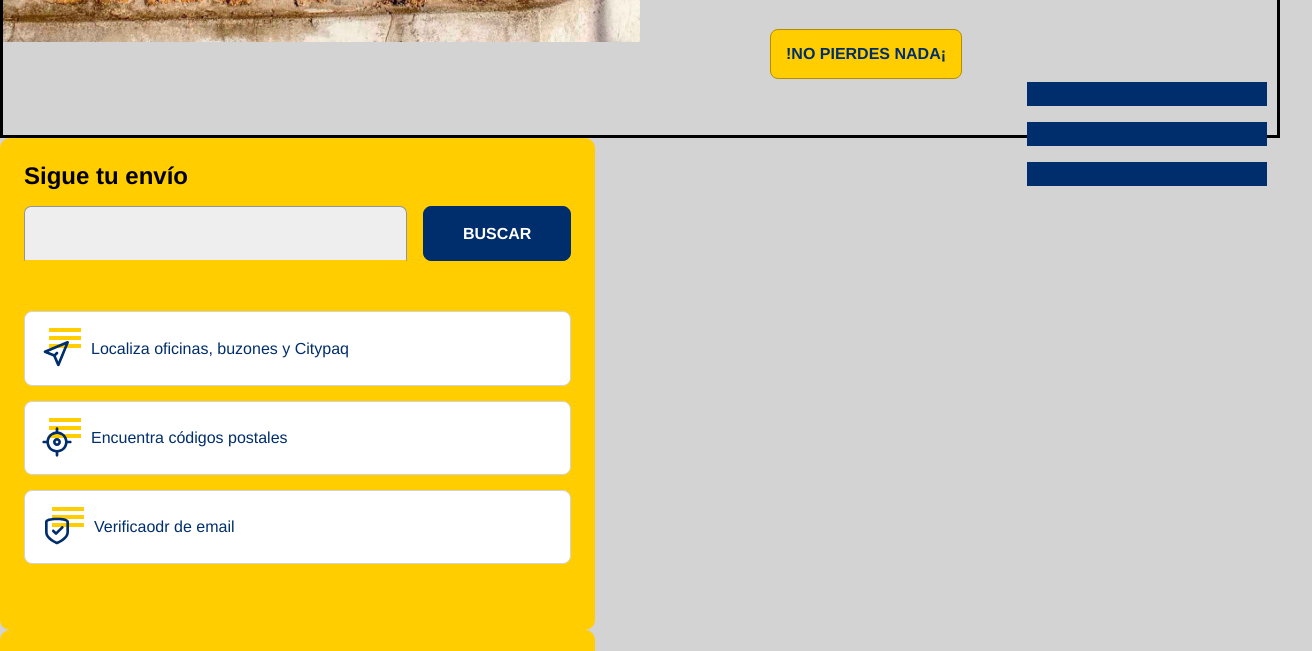
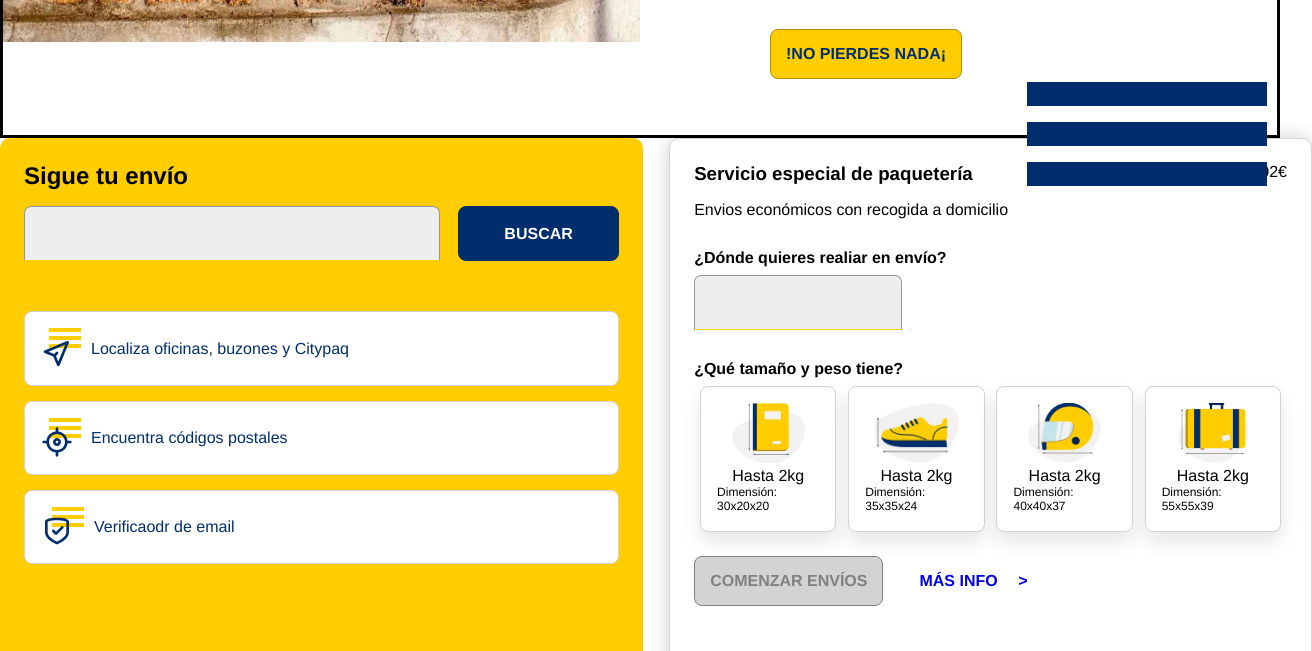
Before and after one commit to YeisonCordoba07/DesarrolloWebEjercicio7, a plain HTML site: page index.html in a window 1280 px wide. Shown: the part 376-1027 px from the top of the page, 1312 px wide, since content can reach past the window. Drawn offline with Linux system fonts and the light colour scheme.

Commit message:
Agrega el nuevo cajond e envio. Falta hacer hover al boton azul, arreglar la altura de los dos cajones, poner los textos de los cuadros de bsuqueda, completar el boton gris y haceerlo interactuar con su respectivo cuadro de busqueda y agregar la flecha del boton mas info. En el banner de presentacion  hacer que las imagenes decorativas se queden en su posición aunque la pagina cambie de tamaño

```diff
--- a/css/style.css
+++ b/css/style.css
@@ -14,7 +14,7 @@
     padding: 0;
     margin: 0;
     font-family: Cartero, 'Helvetiva Neue', Helvetica, Arial, 'Sans Serif';
-    background-color: lightgray;
+    background-color: white;
 
 }
 
@@ -224,27 +224,43 @@
 /* ---------------- |ENVIOS| ---------------- */
 .contenedor-envios{
     display: flex;
-    flex-direction:column;
+    flex-direction:row;
     justify-content: space-between;
+    width: var(--max-width);
+    margin: auto;
 }
-.cajon-envios{
+.cajon-envio{
     display: flex;
     flex-direction:column;
-    width: 595px;
-    height: 492px;
-
-    background-color: #ffcd00;
-
+    width: 49%;
+    height: 540px;
     /*border-style: solid;*/
     border-radius: 10px;
     padding: 24px;
+
 }
-.cajon-envios > h1{
+.cajon-envio > h1{
     font-size: 24px;
     background-color: inherit;
     width: 100%;
     margin-bottom: 16px;
 }
+
+
+
+
+.cajon-envio-amarillo{
+    background-color: var(--color-amarillo);
+}
+.cajon-envio-blanco{
+    background-color: white;
+    border: 1px solid lightgray;
+    box-shadow: 0px 0px 20px rgba(0, 0, 0, 0.194);
+}
+
+
+
+
 
 
 .hacer-seguimiento{
@@ -295,3 +311,101 @@
     color: var(--color-azul);
     background-color: inherit;
 }
+
+
+
+/* cajon envios 2 */
+.titulo-cajon-envio{
+    display: flex;
+    flex-direction: row;
+    justify-content: space-between;
+    margin-bottom: 16px;
+    background-color: inherit;
+}
+
+.ubicacion-envios{
+    display: flex;
+    flex-direction: column;
+    margin: 30px 0px;
+}
+.ubicacion-envios > span{
+    font-weight: bold;
+    margin-bottom: 8px;
+}
+
+.contenedor-buscador-pequeño{
+    width: 35%;
+}
+
+/* contenedor detalles */
+.contenedor-detalles{
+    display: flex;
+    flex-direction: column;
+}
+.contenedor-detalles > span{
+    margin-bottom: 8px;
+    font-weight:bold;
+}
+
+.contenedor-detalles-especificos{
+    display: flex;
+    flex-direction: row;
+}
+
+.detalles-especificos{
+    border: 1px solid lightgray;
+
+    width: 23%;
+    height: 146px;
+    padding: 16px;
+    display: flex;
+    flex-direction: column;
+    align-items: center;
+    border-radius: 8px;
+    background-color: white;
+    margin: auto;
+    box-shadow: 0px 10px 20px rgba(0, 0, 0, 0.103);
+}
+.detalles-especificos > figure{
+
+
+}
+.detalles-especificos img{
+    background-size: cover;
+
+    background-repeat: no-repeat;
+    width: 60px;
+    height: 60px;
+    width: 100%;
+}
+.detalles-especificos > h3{
+    font-size: 16px;
+    font-weight: normal;
+}
+.detalles-especificos > span{
+    font-size: 12px;
+}
+
+
+/* boton envios */
+.comenzar-envio{
+    display: flex;
+    flex-direction: row;
+    align-items: center;
+    margin-top: 24px;
+}
+.comenzar-envio .a-boton{
+    background-color: lightgray;
+    color: gray;
+    border-color: gray;
+    margin-right: 20px;
+}
+
+/* enlace mas informacion */
+.a-enlace{
+    font-weight: bold;
+    text-decoration: none;
+}
+.a-enlace > span{
+    margin-left: 16px;
+}
--- a/index.html
+++ b/index.html
@@ -114,7 +114,7 @@
 
             <div class="contenedor-envios">
 
-                <div class="cajon-envios">
+                <div class="cajon-envio cajon-envio-amarillo">
 
                     <h1>Sigue tu envío</h1>
                     <!-- --------------------------------------------- -->
@@ -160,19 +160,25 @@
                 <!-- --------------------------------------------- -->
 
 
-                <div class="cajon-envios">
-                    <div>
+                <div class="cajon-envio cajon-envio-blanco">
+                    <div class="titulo-cajon-envio">
                         <h3>Servicio especial de paquetería</h3>
                         <span>desde 4,02€</span>
                     </div>
 
                     <p>Envios económicos con recogida a domicilio</p>
+
+                    <div class="ubicacion-envios">
+
                         <span>¿Dónde quieres realiar en envío?</span>
-                    <div class="contenedor-buscador">
+                        <div class="contenedor-buscador contenedor-buscador-pequeño">
 
                             <input class="buscador" type="text" name="" id="">
 
                         </div>
+
+                    </div>
+
 
                     <!-- ------------------------- -->
 
@@ -181,26 +187,43 @@
                         <span>¿Qué tamaño y peso tiene?</span>
                         <div class="contenedor-detalles-especificos">
                             <div class="detalles-especificos">
+                                <figure>
                                     <img src="img/libro.jpg" alt="">
-                                <h3>Hasta 2kg</h3><span>Dimensión: 30x20x20</span>
+                                </figure>
+
+
+                                <h3>Hasta 2kg</h3>
+                                <span>Dimensión: 30x20x20</span>
                             </div>
                             <div class="detalles-especificos">
+                                <figure>
                                     <img src="img/Zapato.jpg" alt="">
-                                <h3>Hasta 2kg</h3><span>Dimensión: 30x20x20</span>
+                                </figure>
+
+                                <h3>Hasta 2kg</h3>
+                                <span>Dimensión: 35x35x24</span>
                             </div>
                             <div class="detalles-especificos">
+                                <figure>
                                     <img src="img/Casco.jpg" alt="">
-                                <h3>Hasta 2kg</h3><span>Dimensión: 30x20x20</span>
+                                </figure>
+
+                                <h3>Hasta 2kg</h3>
+                                <span>Dimensión: 40x40x37</span>
                             </div>
                             <div class="detalles-especificos">
+                                <figure>
                                     <img src="img/Maleta.jpg" alt="">
-                                <h3>Hasta 2kg</h3><span>Dimensión: 30x20x20</span>
+                                </figure>
+
+                                <h3>Hasta 2kg</h3>
+                                <span>Dimensión: 55x55x39</span>
                             </div>
                         </div>
                         <!-- ------------------------- -->
-                        <div>
+                        <div class="comenzar-envio">
                             <a class="a-boton a-boton-azul" href="#">COMENZAR ENVÍOS</a>
-                            <a class="a-enlace"href="#">
+                            <a class="a-enlace" href="#">
                                 <span>MÁS INFO</span>
                                 <span>></span>
                             </a>
```
Lines whose indentation alone changed are shown as unchanged.
